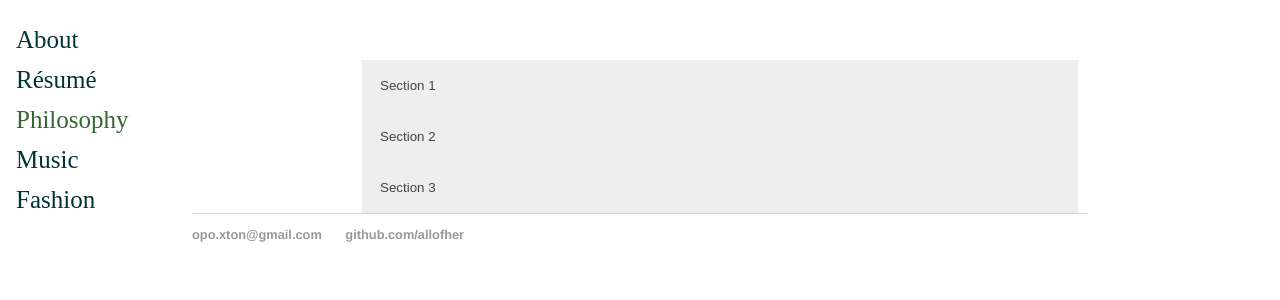
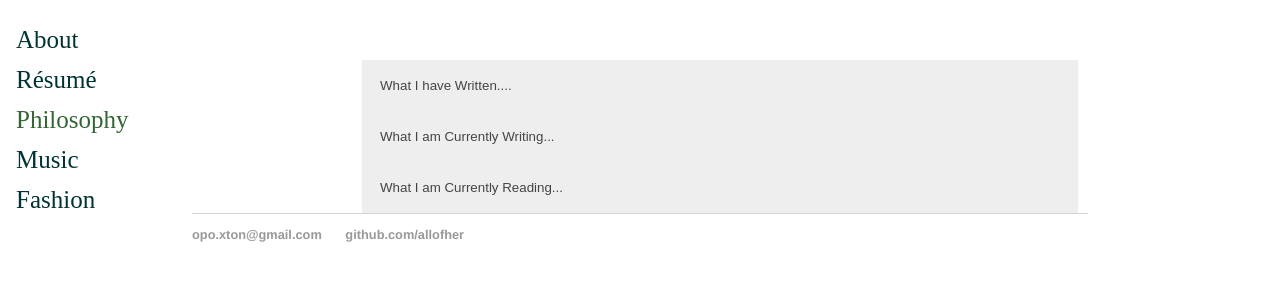
Before and after one commit to allofher/allofher.github.io, a Jekyll site: the page built from philosophy/index.html, in a window 1280 px wide. Shown: the top 300 px of the page. Built offline with Jekyll 4.4.1, drawn with Linux system fonts in a browser that asks for light colours.

Commit message:
Update index.html

```diff
--- a/philosophy/index.html
+++ b/philosophy/index.html
@@ -3,17 +3,17 @@ layout: default
 title: Thinking
 ---
 
-<button class="accordion">Section 1</button>
+<button class="accordion">What I have Written....</button>
 <div class="panel">
   <p>Lorem ipsum...</p>
 </div>
 
-<button class="accordion">Section 2</button>
+<button class="accordion">What I am Currently Writing...</button>
 <div class="panel">
   <p>Lorem ipsum...</p>
 </div>
 
-<button class="accordion">Section 3</button>
+<button class="accordion">What I am Currently Reading...</button>
 <div class="panel">
   <p>Lorem ipsum...</p>
 </div>
```
